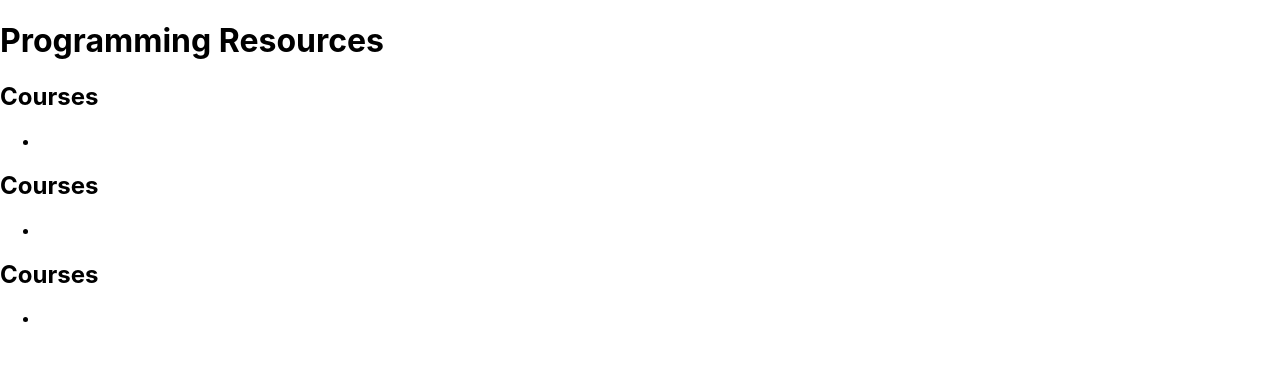
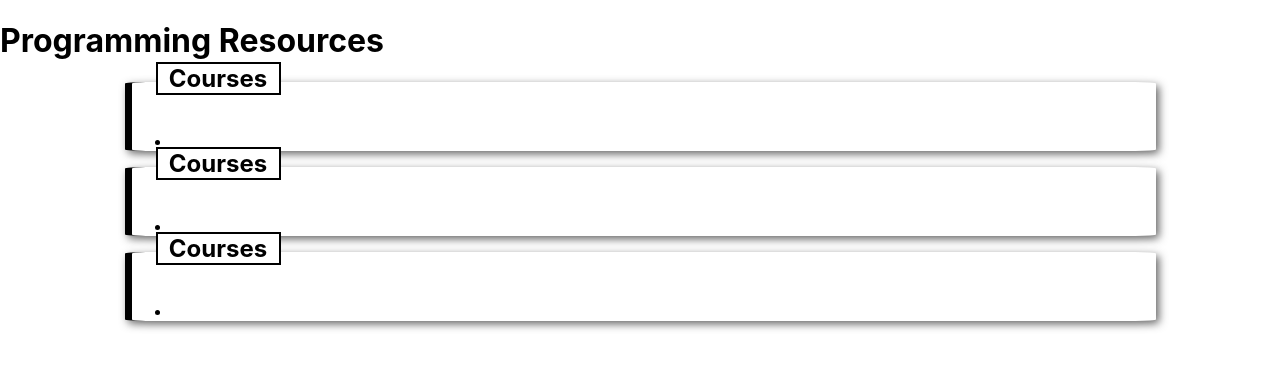
Before and after one commit to israelone/programming-resources, a React (Create React App) app: page / in a window 1280 px wide. Shown: the top 368 px of the page. Built offline with nearby package versions, Linux system fonts and the light colour scheme.

Commit message:
Added CSS styling to resource

```diff
--- a/src/components/section/section.js
+++ b/src/components/section/section.js
@@ -2,9 +2,28 @@ import React, { useState } from 'react';
 import styled from 'styled-components';
 import Resource from '../resource/resource';
 
-const Container = styled.div``;
+const Container = styled.div`
+  border-radius: 2%;
+  border-left: 7px solid black;
+  width: 80%;
+  -webkit-box-shadow: 3px 3px 9px 0px rgba(50, 50, 50, 0.75);
+  -moz-box-shadow: 3px 3px 9px 0px rgba(50, 50, 50, 0.75);
+  box-shadow: 3px 3px 9px 0px rgba(50, 50, 50, 0.75);
+  justify-self: center;
+`;
+
 const List = styled.ul``;
-const Header = styled.h2``;
+const Header = styled.h2`
+  text-align: center;
+  position: relative;
+  top: -20px;
+  left: 24px;
+  background-color: white;
+  width: 121px;
+  margin: 0;
+  border: 2px solid black;
+  display: inline-block;
+`;
 
 const Section = () => {
   return (
```
